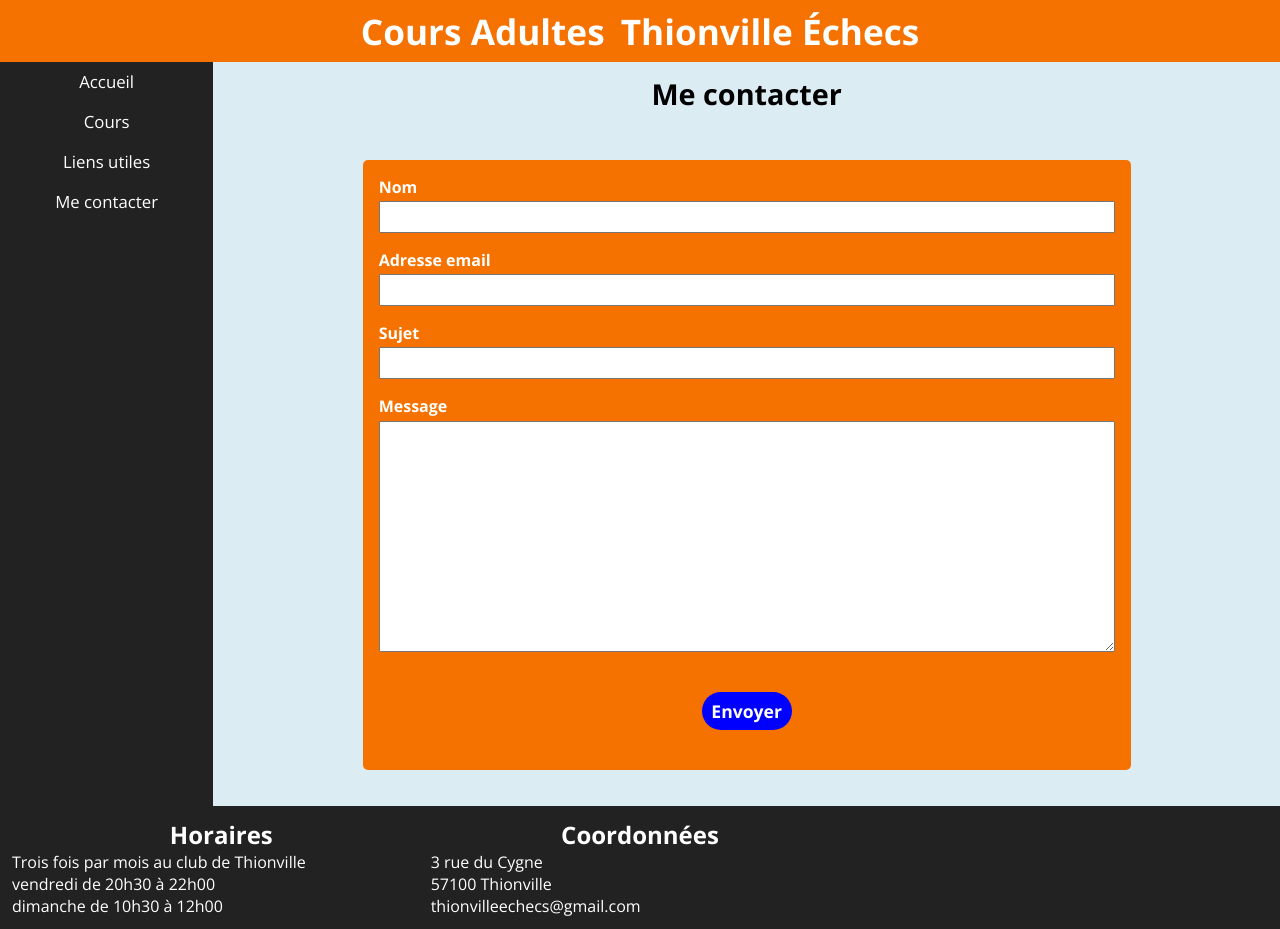
After one commit to MelvDouc/cours_adultes_thionville_echecs, a Django app: page /contact/ in a window 1280 px wide. The commit adds this page. Run offline with Django 3.2, Linux system fonts and the light colour scheme; style sheets or scripts are compiled from the project's sources.

Commit message:
Implement contact form

```diff
--- /dev/null
+++ b/main/forms.py
@@ -0,0 +1,13 @@
+from django import forms
+from .models import Message
+
+class MessageForm(forms.ModelForm):
+    class Meta:
+        model = Message
+        fields = ["sender_name", "sender_email", "subject", "body"]
+        labels = {
+            "sender_name": "Nom",
+            "sender_email": "Adresse email",
+            "subject": "Sujet",
+            "body": "Message"
+        }
--- a/main/models.py
+++ b/main/models.py
@@ -20,3 +20,11 @@ class Lesson(models.Model):
 
     def __str__(self) -> str:
         return self.name
+
+
+class Message(models.Model):
+    subject = models.CharField(max_length=100, null=False,blank=False)
+    body = models.TextField(null=False, blank=False)
+    sender_name=models.CharField(max_length=100,null=False,blank=False)
+    sender_email = models.EmailField(null=False,blank=False)
+    creation_date = models.DateTimeField(auto_now_add=True)
--- /dev/null
+++ b/main/static/js/functions/setHeaderHeight.js
@@ -0,0 +1,7 @@
+const root = document.documentElement;
+const header = document.querySelector("header");
+
+export default function setHeaderHeight() {
+  const headerHeight = getComputedStyle(header).height;
+  root.style.setProperty("--header-height", headerHeight);
+}
--- a/main/static/js/main.js
+++ b/main/static/js/main.js
@@ -1,9 +1,6 @@
+import setHeaderHeight from "./functions/setHeaderHeight.js";
+
 document.addEventListener("DOMContentLoaded", () => {
-
-  (function setHeaderHeight() {
-    const header = document.querySelector("header");
-    const headerHeight = getComputedStyle(header).height;
-    document.documentElement.style.setProperty("--header-height", headerHeight);
-  })();
-
+  setHeaderHeight();
+  window.addEventListener("resize", setHeaderHeight);
 });
--- a/main/static/scss/_header.scss
+++ b/main/static/scss/_header.scss
@@ -1,13 +1,17 @@
 header {
+  display: flex;
   color: white;
   background: $main-orange;
 
   h1 {
+    @include full-size;
+    display: flex;
+    justify-content: center;
+    align-items: center;
+    flex-wrap: wrap;
+    gap: 1rem;
+    text-align: center;
     font-size: 2.2rem;
-    padding: 0.3em;
-
-    span {
-      display: inline-block;
-    }
+    padding: 0.2em;
   }
 }
--- a/main/static/scss/_media.scss
+++ b/main/static/scss/_media.scss
@@ -18,6 +18,21 @@
   }
 }
 
+@media only screen and (max-width: 520px) {
+  main {
+    @include flex-col;
+  }
+
+  #sidebar ul {
+    flex-direction: row !important;
+    // flex-wrap: wrap;
+
+    > li {
+      width: 100%;
+    }
+  }
+}
+
 @media only screen and (max-width: 350px) {
   #sidebar li > a {
     font-size: 0.95em !important;
--- a/main/static/scss/_sidebar.scss
+++ b/main/static/scss/_sidebar.scss
@@ -23,7 +23,7 @@
       text-align: center;
       text-decoration: none;
       font-size: 1.05em;
-      padding: 0.33em;
+      padding: 0.5em;
     }
   }
 }
--- a/main/static/scss/categories.scss
+++ b/main/static/scss/categories.scss
@@ -11,6 +11,7 @@
   flex-direction: row;
   flex-wrap: wrap;
   gap: 1em;
+  min-height: 230px;
 
   .card {
     @include flex-col;
--- /dev/null
+++ b/main/static/scss/contact.scss
@@ -0,0 +1,62 @@
+@import "utils";
+
+#contact {
+  @include full-size;
+  @include flex-col;
+  justify-content: center;
+
+  form {
+    background: $main-orange;
+    padding: 1em;
+    border-radius: 5px;
+    @include flex-col;
+    gap: 1em;
+
+    p {
+      @include flex-col;
+
+      label {
+        margin-bottom: 0.2em;
+        color: white;
+        font-weight: bold;
+
+        & + input {
+          height: 2em;
+        }
+      }
+    }
+
+    input[type="text"],
+    input[type="email"],
+    textarea {
+      font-family: inherit;
+      font-size: inherit;
+      padding: 0.3em 0.15em;
+    }
+
+    .submit {
+      @include grid-center;
+      padding: 1.5em;
+
+      button {
+        all: unset;
+        cursor: pointer;
+        user-select: none;
+        touch-action: pinch-zoom;
+        text-align: center;
+        @include grid-center;
+        font-weight: bold;
+        font-size: 1.1rem;
+        padding: .4em .55em;
+        border-radius: 9999px;
+        background: blue;
+        color: white;
+        transition: 150ms;
+
+        &:active, &:focus {
+          transform: scale(0.975);
+        }
+      }
+    }
+  }
+}
--- a/main/static/scss/style.scss
+++ b/main/static/scss/style.scss
@@ -7,8 +7,7 @@ html, body {
 
 body {
   @extend %main-font;
-  display: flex;
-  flex-direction: column;
+  @include flex-col;
 }
 
 @import "header";
--- a/main/templates/main/.inc/header.html
+++ b/main/templates/main/.inc/header.html
@@ -1 +1,4 @@
-<h1><span>Cours Adultes</span> <span>Thionville Échecs</span></h1>
+<h1>
+  <span>Cours Adultes</span>
+  <span>Thionville Échecs</span>
+</h1>
--- a/main/templates/main/.inc/sidebar.inc.html
+++ b/main/templates/main/.inc/sidebar.html
@@ -2,4 +2,5 @@
   <li><a href="{% url 'home' %}">Accueil</a></li>
   <li><a href="{% url 'lessons' %}">Cours</a></li>
   <li><a href="{% url 'useful-links' %}">Liens utiles</a></li>
+  <li><a href="{% url 'contact' %}">Me contacter</a></li>
 </ul>
--- a/main/templates/main/__base.html
+++ b/main/templates/main/__base.html
@@ -20,7 +20,7 @@
 
   <main>
     <div id="sidebar">
-      {% include "./.inc/sidebar.inc.html" %}
+      {% include "./.inc/sidebar.html" %}
     </div>
 
     <div id="content">
--- /dev/null
+++ b/main/templates/main/contact.html
@@ -0,0 +1,19 @@
+{% extends "main/__base.html" %}
+
+{% load static %}
+
+{% block css %}
+<link rel="stylesheet" href="{% static 'css/contact.min.css' %}" />
+{% endblock %}
+
+{% block content_body %}
+  <div id="contact">
+    <form action="{% url 'contact' %}" method="POST">
+      {% csrf_token %}
+      {{ form.as_p }}
+      <div class="submit">
+        <button type="submit">Envoyer</button>
+      </div>
+    </form>
+  </div>
+{% endblock %}
--- a/main/templates/main/home.html
+++ b/main/templates/main/home.html
@@ -15,4 +15,6 @@
 
   <p>Je m'appelle Melvin DOUCET, j'ai {{ age }} ans et je vis à Yutz en Moselle. Actuellement classé {{ std_rating }} en partie longue, j'enseigne les échecs depuis 2019 au club de Thionville aux joueurs classés entre 1200 et 1400 Elo.</p>
 
+  <p>Ce site, conçu par mes soins, vient complémenter les cours donnés au club afin de donner aux élèves une référence et à toute personne externe un aperçu du contenu proposé. Les leçons sont rangées par catégorie à la page <a href="{% url 'lessons' %}">Cours</a>.</p>
+
 {% endblock %}
--- a/main/templates/main/lessons/debut-de-londres.html
+++ b/main/templates/main/lessons/debut-de-londres.html
@@ -1,6 +1,6 @@
 {% extends "main/__base.html" %}
 
-{% block content %}
+{% block content_body %}
   <section id="intro">
     <h3>Introduction</h3>
 
--- a/main/urls.py
+++ b/main/urls.py
@@ -6,6 +6,7 @@ urlpatterns = [
     path("cours/<str:slug>", views.lesson, name="lesson"),
     path("cours/", views.lessons, name="lessons"),
     path("liens-utiles/", views.usefulLinks, name="useful-links"),
+    path("contact/", views.contact, name="contact"),
     path("", views.home, name="home"),
     path("404/", views.notFound, name="not-found")
 ]
--- a/main/views.py
+++ b/main/views.py
@@ -1,4 +1,5 @@
 from django.shortcuts import redirect, render
+from .forms import MessageForm
 from .models import Category, Lesson
 from .utils import calculate_age, get_std_rating
 
@@ -75,3 +76,17 @@ def usefulLinks(req):
         "title": "Liens utiles",
         "links": links
     })
+
+
+def contact(req):
+    if req.method == "GET":
+        form = MessageForm(label_suffix="")
+        return render(req, "main/contact.html", {
+            "title": "Me contacter",
+            "form": form
+        })
+    form = MessageForm(req.POST)
+    if not form.is_valid():
+        return redirect("/contact")
+    form.save()
+    return redirect("/")
```
Also changed, not shown: main/migrations/0003_auto_20211125_2323.py (added).
